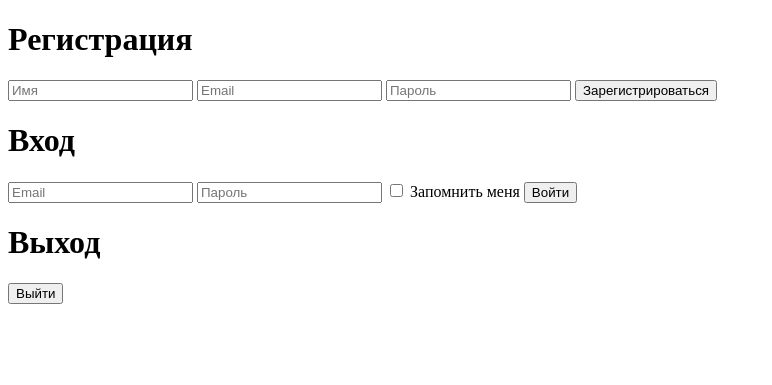
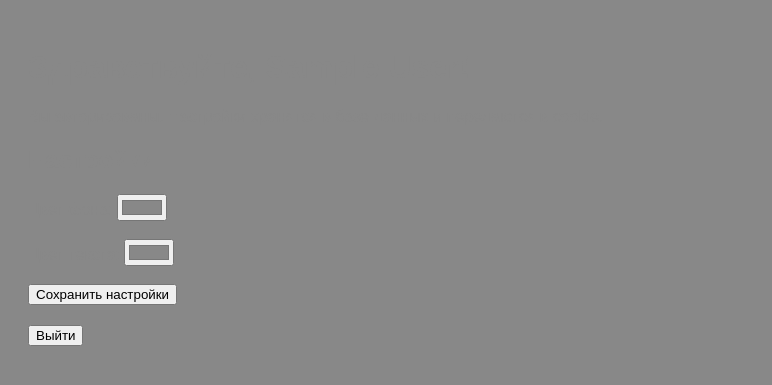
Before and after one commit to nastyuchin07-oss/php-library, a PHP site: page /index.php in a window 1280 px wide. Shown: the top 385 px of the page, without its empty margins (0-772 px from the left). Run offline with PHP 8.4, Linux system fonts and the light colour scheme; the visitor is signed in with stand-in values (Sample User, id 1); tables that the repository leaves empty or names only in its code hold one stand-in row (values such as "Sample post").

Commit message:
Add user settings cookies and secure remember token

```diff
--- a/index.php
+++ b/index.php
@@ -8,58 +8,52 @@ use App\AuthService;
 use App\Session;
 use App\UserRepository;
 
+function e(mixed $value): string
+{
+    return htmlspecialchars((string) $value, ENT_QUOTES, 'UTF-8');
+}
+
 Session::start();
 
 $auth = new AuthService(new UserRepository());
+$error = null;
 
+if ($_SERVER['REQUEST_METHOD'] === 'POST') {
     try {
-    if ($_SERVER['REQUEST_METHOD'] === 'POST') {
-        $action = $_POST['action'] ?? '';
-
-        if ($action === 'register') {
-            $userId = $auth->register(
+        switch ($_POST['action'] ?? '') {
+            case 'register':
+                $auth->register(
                     trim($_POST['name'] ?? ''),
                     trim($_POST['email'] ?? ''),
-                $_POST['password'] ?? ''
+                    $_POST['password'] ?? '',
+                    $_POST['bg_color'] ?? '',
+                    $_POST['text_color'] ?? ''
                 );
-
-            $auth->rememberUser($userId);
-
-            echo 'Регистрация выполнена. Пользователь сохранён в cookies.';
+                break;
+            case 'login':
+                $auth->login(trim($_POST['email'] ?? ''), $_POST['password'] ?? '', isset($_POST['remember']));
+                break;
+            case 'settings':
+                $auth->saveSettings($_POST['bg_color'] ?? '', $_POST['text_color'] ?? '');
+                break;
+            case 'logout':
+                $auth->logout();
+                break;
+        }
+        header('Location: index.php');
         exit;
-        }
-
-        if ($action === 'login') {
-            $user = $auth->login(
-                trim($_POST['email'] ?? ''),
-                $_POST['password'] ?? ''
-            );
-
-            if (isset($_POST['remember'])) {
-                $auth->rememberUser((int) $user['id']);
-            }
-
-            echo 'Вы вошли как ' . htmlspecialchars($user['name'], ENT_QUOTES, 'UTF-8') . '.';
-            exit;
-        }
-
-        if ($action === 'logout') {
-            $auth->logout();
-
-            echo 'Вы вышли из системы.';
-            exit;
+    } catch (\InvalidArgumentException $exception) {
+        $error = $exception->getMessage();
     }
 }
 
-    $user = $auth->autoLogin();
+$user = $auth->currentUser();
 
+$bg = AuthService::DEFAULT_BG;
+$text = AuthService::DEFAULT_TEXT;
 if ($user !== null) {
-        echo 'Автоматический вход выполнен как ' . htmlspecialchars($user['name'], ENT_QUOTES, 'UTF-8') . '.';
-        exit;
-    }
-} catch (\InvalidArgumentException $exception) {
-    echo htmlspecialchars($exception->getMessage(), ENT_QUOTES, 'UTF-8');
-    exit;
+    $bg = AuthService::validColor($_COOKIE['bg_color'] ?? $user['bg_color'], AuthService::DEFAULT_BG);
+    $text = AuthService::validColor($_COOKIE['text_color'] ?? $user['text_color'], AuthService::DEFAULT_TEXT);
 }
 ?>
 <!DOCTYPE html>
@@ -68,32 +62,47 @@ try {
     <meta charset="UTF-8">
     <title>Авторизация</title>
 </head>
-<body>
+<body style="background: <?= e($bg) ?>; color: <?= e($text) ?>; font-family: Arial, sans-serif; padding: 20px;">
+<?php if ($error !== null): ?>
+    <p style="color: red;"><?= e($error) ?></p>
+<?php endif; ?>
+
+<?php if ($user !== null): ?>
+    <h1>Здравствуйте, <?= e($user['name']) ?>!</h1>
+    <p>Вы авторизованы. Настройки хранятся в базе данных и передаются в cookie.</p>
+
+    <h2>Настройки</h2>
+    <form method="post">
+        <input type="hidden" name="action" value="settings">
+        <label>Цвет фона: <input type="color" name="bg_color" value="<?= e($bg) ?>"></label><br><br>
+        <label>Цвет текста: <input type="color" name="text_color" value="<?= e($text) ?>"></label><br><br>
+        <button type="submit">Сохранить настройки</button>
+    </form>
+
+    <form method="post" style="margin-top: 20px;">
+        <input type="hidden" name="action" value="logout">
+        <button type="submit">Выйти</button>
+    </form>
+<?php else: ?>
+    <h1>Вход</h1>
+    <form method="post">
+        <input type="hidden" name="action" value="login">
+        <input type="email" name="email" placeholder="Email" required>
+        <input type="password" name="password" placeholder="Пароль" required>
+        <label><input type="checkbox" name="remember" value="1"> Запомнить меня</label>
+        <button type="submit">Войти</button>
+    </form>
+
     <h1>Регистрация</h1>
     <form method="post">
         <input type="hidden" name="action" value="register">
         <input type="text" name="name" placeholder="Имя" required>
         <input type="email" name="email" placeholder="Email" required>
-        <input type="password" name="password" placeholder="Пароль" required>
+        <input type="password" name="password" placeholder="Пароль (от 8 символов)" required>
+        <label>Цвет фона: <input type="color" name="bg_color" value="#ffffff"></label>
+        <label>Цвет текста: <input type="color" name="text_color" value="#000000"></label>
         <button type="submit">Зарегистрироваться</button>
     </form>
-
-    <h1>Вход</h1>
-    <form method="post">
-        <input type="hidden" name="action" value="login">
-        <input type="email" name="email" placeholder="Email" required>
-        <input type="password" name="password" placeholder="Пароль" required>
-        <label>
-            <input type="checkbox" name="remember" value="1">
-            Запомнить меня
-        </label>
-        <button type="submit">Войти</button>
-    </form>
-
-    <h1>Выход</h1>
-    <form method="post">
-        <input type="hidden" name="action" value="logout">
-        <button type="submit">Выйти</button>
-    </form>
+<?php endif; ?>
 </body>
 </html>
--- a/src/AuthService.php
+++ b/src/AuthService.php
@@ -4,6 +4,9 @@ namespace App;
 
 class AuthService
 {
+    public const DEFAULT_BG = '#ffffff';
+    public const DEFAULT_TEXT = '#000000';
+
     private UserRepository $users;
 
     public function __construct(UserRepository $users)
@@ -11,20 +14,34 @@ class AuthService
         $this->users = $users;
     }
 
-    public function register(string $name, string $email, string $password): int
+    public static function validColor(mixed $color, string $default): string
     {
+        return is_string($color) && preg_match('/^#[0-9a-fA-F]{6}$/', $color) ? $color : $default;
+    }
+
+    public function register(string $name, string $email, string $password, string $bg, string $text): void
+    {
+        if ($name === '' || !filter_var($email, FILTER_VALIDATE_EMAIL)) {
+            throw new \InvalidArgumentException('Укажите имя и корректный email.');
+        }
+        if (strlen($password) < 8) {
+            throw new \InvalidArgumentException('Пароль должен быть не короче 8 символов.');
+        }
         if ($this->users->findByEmail($email) !== null) {
             throw new \InvalidArgumentException('Пользователь с таким email уже существует.');
         }
 
-        return $this->users->create(
-            $name,
-            $email,
-            password_hash($password, PASSWORD_DEFAULT)
-        );
+        $bg = self::validColor($bg, self::DEFAULT_BG);
+        $text = self::validColor($text, self::DEFAULT_TEXT);
+
+        $userId = $this->users->create($name, $email, password_hash($password, PASSWORD_DEFAULT), $bg, $text);
+
+        Session::login($userId);
+        $this->setSettingsCookies($bg, $text);
+        $this->rememberUser($userId);
     }
 
-    public function login(string $email, string $password): array
+    public function login(string $email, string $password, bool $remember): void
     {
         $user = $this->users->findByEmail($email);
 
@@ -33,70 +50,107 @@ class AuthService
         }
 
         Session::login((int) $user['id']);
+        $this->setSettingsCookies($user['bg_color'], $user['text_color']);
+
+        if ($remember) {
+            $this->rememberUser((int) $user['id']);
+        }
+    }
+
+    public function saveSettings(string $bg, string $text): void
+    {
+        $userId = Session::userId();
+        if ($userId === null) {
+            throw new \InvalidArgumentException('Сначала войдите в систему.');
+        }
+
+        $bg = self::validColor($bg, self::DEFAULT_BG);
+        $text = self::validColor($text, self::DEFAULT_TEXT);
+
+        $this->users->updateSettings($userId, $bg, $text);
+        $this->setSettingsCookies($bg, $text);
+    }
+
+    public function currentUser(): ?array
+    {
+        $userId = Session::userId();
+        if ($userId !== null) {
+            $user = $this->users->findById($userId);
+            if ($user !== null) {
+                return $user;
+            }
+        }
+
+        return $this->autoLogin();
+    }
+
+    public function logout(): void
+    {
+        $userId = Session::userId();
+        if ($userId !== null) {
+            $this->users->saveRememberToken($userId, null);
+        }
+
+        $config = require __DIR__ . '/config.php';
+        $this->setCookie($config['cookie']['name'], '', time() - 3600);
+        $this->setCookie('bg_color', '', time() - 3600, false);
+        $this->setCookie('text_color', '', time() - 3600, false);
+
+        Session::logout();
+    }
+
+    private function autoLogin(): ?array
+    {
+        $config = require __DIR__ . '/config.php';
+        $name = $config['cookie']['name'];
+
+        if (!isset($_COOKIE[$name])) {
+            return null;
+        }
+
+        $parts = explode(':', (string) $_COOKIE[$name]);
+        $user = count($parts) === 2 ? $this->users->findById((int) $parts[0]) : null;
+
+        if ($user === null || !hash_equals((string) $user['remember_token_hash'], hash('sha256', $parts[1]))) {
+            $this->setCookie($name, '', time() - 3600);
+            return null;
+        }
+
+        Session::login((int) $user['id']);
+        $this->setSettingsCookies($user['bg_color'], $user['text_color']);
 
         return $user;
     }
 
-    public function rememberUser(int $userId): void
+    private function rememberUser(int $userId): void
     {
         $config = require __DIR__ . '/config.php';
-        $cookie = $config['cookie'];
+        $token = bin2hex(random_bytes(32));
 
-        setcookie(
-            $cookie['name'],
-            (string) $userId,
-            [
-                'expires' => time() + $cookie['lifetime'],
-                'path' => '/',
-                'httponly' => true,
-                'samesite' => 'Lax',
-            ]
+        $this->users->saveRememberToken($userId, hash('sha256', $token));
+        $this->setCookie(
+            $config['cookie']['name'],
+            $userId . ':' . $token,
+            time() + $config['cookie']['lifetime']
         );
     }
 
-    public function autoLogin(): ?array
+    private function setSettingsCookies(string $bg, string $text): void
     {
         $config = require __DIR__ . '/config.php';
-        $cookieName = $config['cookie']['name'];
+        $expires = time() + $config['cookie']['lifetime'];
 
-        if (!isset($_COOKIE[$cookieName])) {
-            return null;
-        }
-
-        $userId = (int) $_COOKIE[$cookieName];
-
-        if ($userId <= 0) {
-            return null;
-        }
-
-        $user = $this->users->findById($userId);
-
-        if ($user === null) {
-            $this->forgetUser();
-            return null;
-        }
-
-        Session::login($userId);
-
-        return $user;
+        $this->setCookie('bg_color', $bg, $expires, false);
+        $this->setCookie('text_color', $text, $expires, false);
     }
 
-    public function forgetUser(): void
+    private function setCookie(string $name, string $value, int $expires, bool $httpOnly = true): void
     {
-        $config = require __DIR__ . '/config.php';
-        $cookieName = $config['cookie']['name'];
-
-        setcookie($cookieName, '', [
-            'expires' => time() - 3600,
+        setcookie($name, $value, [
+            'expires' => $expires,
             'path' => '/',
-            'httponly' => true,
+            'httponly' => $httpOnly,
             'samesite' => 'Lax',
         ]);
     }
-
-    public function logout(): void
-    {
-        $this->forgetUser();
-        Session::logout();
-    }
 }
--- a/src/Session.php
+++ b/src/Session.php
@@ -14,6 +14,7 @@ class Session
     public static function login(int $userId): void
     {
         self::start();
+        session_regenerate_id(true);
         $_SESSION['user_id'] = $userId;
     }
 
@@ -27,7 +28,7 @@ class Session
     public static function logout(): void
     {
         self::start();
-        unset($_SESSION['user_id']);
+        $_SESSION = [];
         session_destroy();
     }
 }
--- a/src/UserRepository.php
+++ b/src/UserRepository.php
@@ -1,17 +1,15 @@
 <?php
 
 namespace App;
-
-use PDO;
 
 class UserRepository
 {
     public function findByEmail(string $email): ?array
     {
         $statement = Database::connection()->prepare(
-            'SELECT id, name, email, password FROM users WHERE email = :email LIMIT 1'
+            'SELECT id, name, email, password, bg_color, text_color
+             FROM users WHERE email = :email LIMIT 1'
         );
-
         $statement->execute(['email' => $email]);
         $user = $statement->fetch();
 
@@ -21,27 +19,43 @@ class UserRepository
     public function findById(int $id): ?array
     {
         $statement = Database::connection()->prepare(
-            'SELECT id, name, email FROM users WHERE id = :id LIMIT 1'
+            'SELECT id, name, email, bg_color, text_color, remember_token_hash
+             FROM users WHERE id = :id LIMIT 1'
         );
-
         $statement->execute(['id' => $id]);
         $user = $statement->fetch();
 
         return $user === false ? null : $user;
     }
 
-    public function create(string $name, string $email, string $passwordHash): int
+    public function create(string $name, string $email, string $passwordHash, string $bg, string $text): int
     {
         $statement = Database::connection()->prepare(
-            'INSERT INTO users (name, email, password) VALUES (:name, :email, :password)'
+            'INSERT INTO users (name, email, password, bg_color, text_color)
+             VALUES (:name, :email, :password, :bg, :text)'
         );
-
         $statement->execute([
             'name' => $name,
             'email' => $email,
             'password' => $passwordHash,
+            'bg' => $bg,
+            'text' => $text,
         ]);
 
         return (int) Database::connection()->lastInsertId();
     }
+
+    public function updateSettings(int $id, string $bg, string $text): void
+    {
+        Database::connection()
+            ->prepare('UPDATE users SET bg_color = :bg, text_color = :text WHERE id = :id')
+            ->execute(['bg' => $bg, 'text' => $text, 'id' => $id]);
+    }
+
+    public function saveRememberToken(int $id, ?string $hash): void
+    {
+        Database::connection()
+            ->prepare('UPDATE users SET remember_token_hash = :hash WHERE id = :id')
+            ->execute(['hash' => $hash, 'id' => $id]);
+    }
 }
```
Lines whose indentation alone changed are shown as unchanged.
